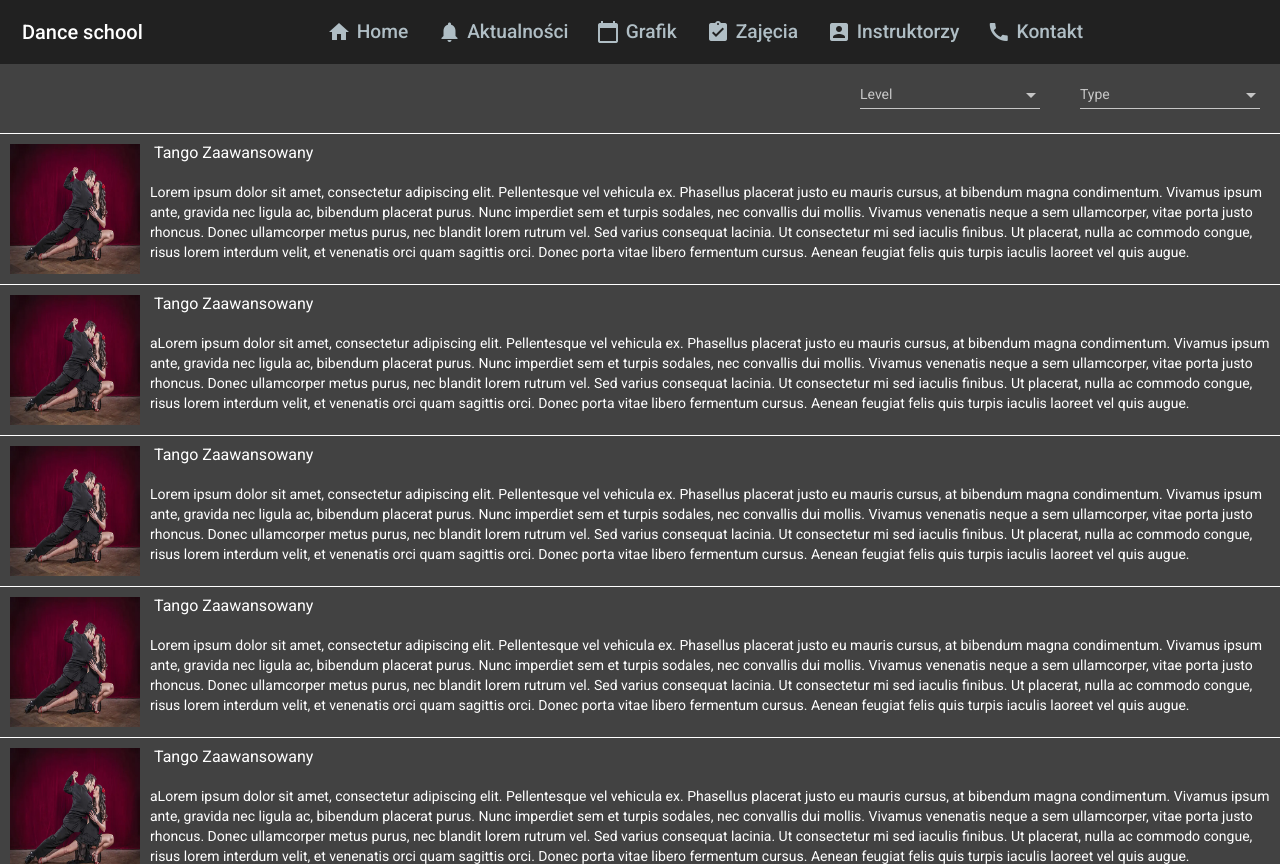
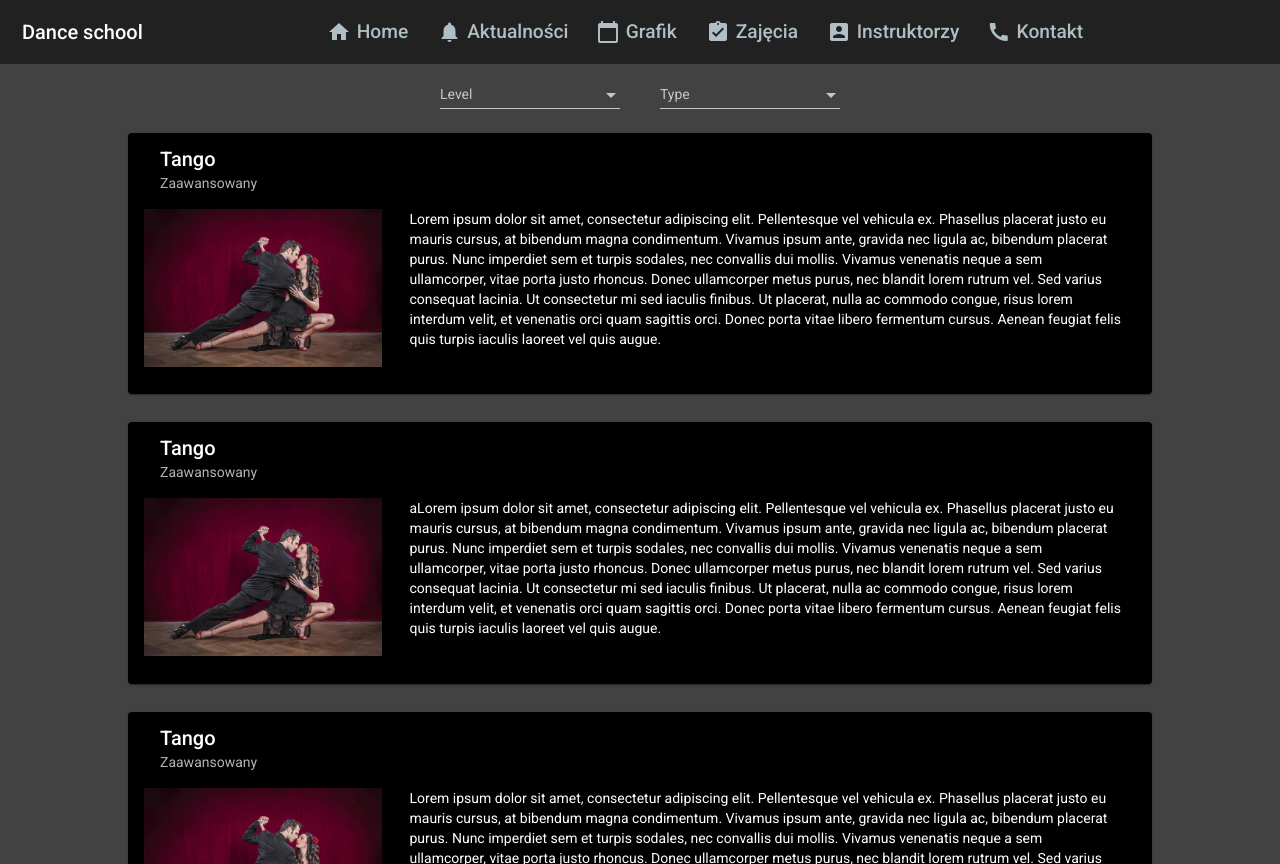
Before and after one commit to kcc112/dance-school-front-project, an Angular app: page /home/activities in a window 1280 px wide. Built offline with nearby package versions, Linux system fonts and the light colour scheme.

Commit message:
Refactor activities component

```diff
--- a/src/app/app-routing.module.ts
+++ b/src/app/app-routing.module.ts
@@ -2,7 +2,7 @@ import { NgModule } from '@angular/core';
 import { Routes, RouterModule } from '@angular/router';
 import {HomeComponent} from './home/home.component';
 import {ContactComponent} from './dance-features/component/contact/contact.component';
-import {ActyvitiesComponent} from './dance-features/component/actyvities/actyvities.component';
+import {ActivitiesComponent} from './dance-features/component/activities/activities.component';
 import {InstructorComponent} from './dance-features/component/instructors/profiles/instructor.component';
 import {ListInstructorsComponent} from './dance-features/component/instructors/listInstructors.component';
 import {NewsComponent} from './dance-features/component/news/news.component';
@@ -14,7 +14,7 @@ const routes: Routes = [
     path: 'home', component: HomeComponent,
     children: [
       {path: 'contact', component: ContactComponent},
-      {path: 'activities', component: ActyvitiesComponent},
+      {path: 'activities', component: ActivitiesComponent},
       {path: 'news', component: NewsComponent},
       {path: 'list_instructors', component: ListInstructorsComponent},
       {path: 'instructor/:id', component: InstructorComponent},
--- a/src/app/app.module.ts
+++ b/src/app/app.module.ts
@@ -16,7 +16,6 @@ import { BrowserAnimationsModule } from '@angular/platform-browser/animations';
     AppRoutingModule,
     HomeModule,
     ShareModule,
-
   ],
   providers: [],
   bootstrap: [AppComponent]
--- a/src/app/dance-features/component/actyvities/actyvities.component.css
+++ b/src/app/dance-features/component/activities/activities.component.css
@@ -1,5 +1,8 @@
 .wrapper {
   height: 100%;
+  padding-left: 10%;
+  padding-right: 10%;
+  justify-items: center;
   background: #424242;
   overflow: scroll;
 }
@@ -55,3 +58,26 @@
 mat-form-field {
   padding: 6px 20px;
 }
+
+.info-section {
+  display: flex;
+  flex-direction: row;
+}
+
+.info-section img {
+  width: 25%;
+  margin: 0;
+  padding-bottom: .8em;
+}
+
+.info-section mat-card-content {
+  width: 75%;
+  margin: 0;
+  margin-left: 1em;
+  padding: 0 1em;
+}
+
+.activity-card {
+  background: black;
+  margin-bottom: 2em;
+}
--- /dev/null
+++ b/src/app/dance-features/component/activities/activities.component.html
@@ -0,0 +1,30 @@
+<div class="wrapper">
+  <div class="filter-wrapper">
+    <mat-form-field>
+      <mat-label>Level</mat-label>
+      <mat-select name="levelString" [(value)]="selectedLevel">
+        <mat-option *ngFor="let activityLevel of activityLevels" (click)="filterActivities()" [value]="activityLevel.code">{{activityLevel.value}}</mat-option>
+      </mat-select>
+    </mat-form-field>
+    <mat-form-field>
+      <mat-label>Type</mat-label>
+      <mat-select name="typeString" [(value)]="selectedType">
+        <mat-option *ngFor="let activityType of activityTypes" (click)="filterActivities()" [value]="activityType.code">{{activityType.value}}</mat-option>
+      </mat-select>
+    </mat-form-field>
+  </div>
+  <div class="cards-wrapper">
+    <mat-card *ngFor="let element of activities" class="activity-card">
+      <mat-card-header>
+        <mat-card-title>{{element.type}}</mat-card-title>
+        <mat-card-subtitle>{{element.level}}</mat-card-subtitle>
+      </mat-card-header>
+      <div class="info-section">
+        <img mat-card-image src={{element.image}} alt={{element.alt}}>
+        <mat-card-content>
+          <p>{{element.description}}</p>
+        </mat-card-content>
+    </div>
+    </mat-card>
+  </div>
+</div>
--- a/src/app/dance-features/component/actyvities/actyvities.component.ts
+++ b/src/app/dance-features/component/activities/activities.component.ts
@@ -1,7 +1,7 @@
 import {Component, OnInit} from '@angular/core';
 
 
-interface Activiti {
+interface Activity {
   image: string;
   alt: string;
   type: string;
@@ -9,12 +9,22 @@ interface Activiti {
   description: string;
 }
 
+interface ActivityType {
+  code: string;
+  value: string;
+}
+
+interface ActivityLevel {
+  code: string;
+  value: string;
+}
+
 @Component({
-  selector: 'app-actyvities',
-  templateUrl: './actyvities.component.html',
-  styleUrls: ['./actyvities.component.css']
+  selector: 'app-activities',
+  templateUrl: './activities.component.html',
+  styleUrls: ['./activities.component.css']
 })
-export class ActyvitiesComponent implements OnInit {
+export class ActivitiesComponent implements OnInit {
 
   constructor() {
   }
@@ -22,7 +32,7 @@ export class ActyvitiesComponent implements OnInit {
   ngOnInit(): void {
   }
 
-  array: Activiti[] = [
+  activities: Activity[] = [
     {
       image: 'assets/image/tango.jpg',
       alt: 'tango',
@@ -86,21 +96,39 @@ export class ActyvitiesComponent implements OnInit {
       level: 'Początkujący',
       description: 'Lorem ipsum dolor sit amet, consectetur adipiscing elit. Pellentesque vel vehicula ex. Phasellus placerat justo eu mauris cursus, at bibendum magna condimentum. Vivamus ipsum ante, gravida nec ligula ac, bibendum placerat purus. Nunc imperdiet sem et turpis sodales, nec convallis dui mollis. Vivamus venenatis neque a sem ullamcorper, vitae porta justo rhoncus. Donec ullamcorper metus purus, nec blandit lorem rutrum vel. Sed varius consequat lacinia. Ut consectetur mi sed iaculis finibus. Ut placerat, nulla ac commodo congue, risus lorem interdum velit, et venenatis orci quam sagittis orci. Donec porta vitae libero fermentum cursus. Aenean feugiat felis quis turpis iaculis laoreet vel quis augue.'
     },
-  ]
+  ];
 
-  immutableArray = this.array;
+  activityTypes: ActivityType[] = [
+    {code: 'S', value: 'Salsa'},
+    {code: 'T', value: 'Tango'}
+  ];
+  activityLevels: ActivityLevel[] = [
+    {code: 'P', value: 'Początkujący'},
+    {code: 'Z', value: 'Zaawansowany'}
+  ];
+
+  immutableArray = this.activities;
   selectedType: string = '';
   selectedLevel: string = '';
 
-  sortLevel(): void {
-    if (this.selectedLevel === 'P') this.array = this.immutableArray.filter(activiti => activiti.level === 'Początkujący')
-    if (this.selectedLevel === 'Z') this.array = this.immutableArray.filter(activiti => activiti.level === 'Zaawansowany')
-    this.selectedType = ''
+
+  filterActivities(): void {
+    const type: ActivityType = this.activityTypes.find(type => type.code === this.selectedType);
+    const level: ActivityLevel = this.activityLevels.find(level => level.code === this.selectedLevel);
+    this.activities = this.immutableArray
+      .filter(activity => this.matchType(activity, type))
+      .filter(activity => this.matchLevel(activity, level));
   }
 
-  sortType(): void {
-    if (this.selectedType === 'T') this.array = this.immutableArray.filter(activiti => activiti.type === 'Tango')
-    if (this.selectedType === 'S') this.array = this.immutableArray.filter(activiti => activiti.type === 'Salsa')
-    this.selectedLevel = ''
+  matchType(activity: Activity, type: ActivityType): boolean {
+    if (type === undefined) return true;
+    if (type.value === activity.type) return true;
+    return false;
+  }
+
+  matchLevel(activity: Activity, level: ActivityLevel): boolean {
+    if (level === undefined) return true;
+    if (level.value === activity.level) return true;
+    return false;
   }
 }
--- a/src/app/dance-features/component/actyvities/actyvities.component.html
+++ /dev/null
@@ -1,32 +0,0 @@
-<div class="wrapper">
-  <div class="filter-wrapper">
-    <mat-form-field>
-      <mat-select name="levelString" [(value)]="selectedLevel" placeholder="Level">
-        <mat-option (click)="sortLevel()" [value]="'Z'">Zaawansowany</mat-option>
-        <mat-option (click)="sortLevel()" [value]="'P'">Początkujący</mat-option>
-      </mat-select>
-    </mat-form-field>
-    <mat-form-field>
-      <mat-select name="typeString" [(value)]="selectedType" placeholder="Type">
-        <mat-option (click)="sortType()" [value]="'T'">Tango</mat-option>
-        <mat-option (click)="sortType()" [value]="'S'">Salsa</mat-option>
-      </mat-select>
-    </mat-form-field>
-  </div>
-  <div>
-    <div *ngFor="let element of array" class="list-item">
-      <div class="image-container">
-        <img class="image" src={{element.image}} alt={{element.alt}}>
-      </div>
-      <div class="info-section">
-        <div class="types">
-          <div class="text">{{element.type}}</div>
-          <div class="text">{{element.level}}</div>
-        </div>
-        <div class="info">
-          {{element.description}}
-        </div>
-      </div>
-    </div>
-  </div>
-</div>
--- a/src/app/dance-features/dance-features.module.ts
+++ b/src/app/dance-features/dance-features.module.ts
@@ -4,7 +4,7 @@ import {ContactComponent} from './component/contact/contact.component';
 import {ListInstructorsComponent} from './component/instructors/listInstructors.component';
 import {InstructorComponent} from './component/instructors/profiles/instructor.component';
 import {ShareModule} from '../share/share.module';
-import {ActyvitiesComponent} from './component/actyvities/actyvities.component';
+import {ActivitiesComponent} from './component/activities/activities.component';
 import {NewsComponent} from './component/news/news.component';
 import {ScheduleComponent} from './component/schedule/schedule.component';
 import {ScheduleTableComponent} from './component/schedule/schedule-table/schedule-table.component';
@@ -14,7 +14,7 @@ import {ReactiveFormsModule} from '@angular/forms';
 @NgModule({
   declarations: [
     ContactComponent,
-    ActyvitiesComponent,
+    ActivitiesComponent,
     InstructorComponent,
     ListInstructorsComponent,
     NewsComponent,
--- a/src/app/share/share.module.ts
+++ b/src/app/share/share.module.ts
@@ -7,6 +7,8 @@ import {MatCardModule} from '@angular/material/card';
 import {MatTooltipModule} from '@angular/material/tooltip';
 import {MatSelectModule} from '@angular/material/select';
 import {MatTableModule} from '@angular/material/table';
+import { BrowserModule } from '@angular/platform-browser';
+import { CommonModule } from '@angular/common';
 
 
 
@@ -16,6 +18,8 @@ import {MatTableModule} from '@angular/material/table';
   declarations: [],
   imports: [
     BrowserAnimationsModule,
+    BrowserModule,
+    CommonModule,
     MatToolbarModule,
     MatIconModule,
     MatButtonModule,
@@ -27,6 +31,8 @@ import {MatTableModule} from '@angular/material/table';
   ],
   exports: [
     BrowserAnimationsModule,
+    BrowserModule,
+    CommonModule,
     MatToolbarModule,
     MatIconModule,
     MatButtonModule,
```
Also changed, not shown: 1 other file (tests, documents, lock files or other folders).
